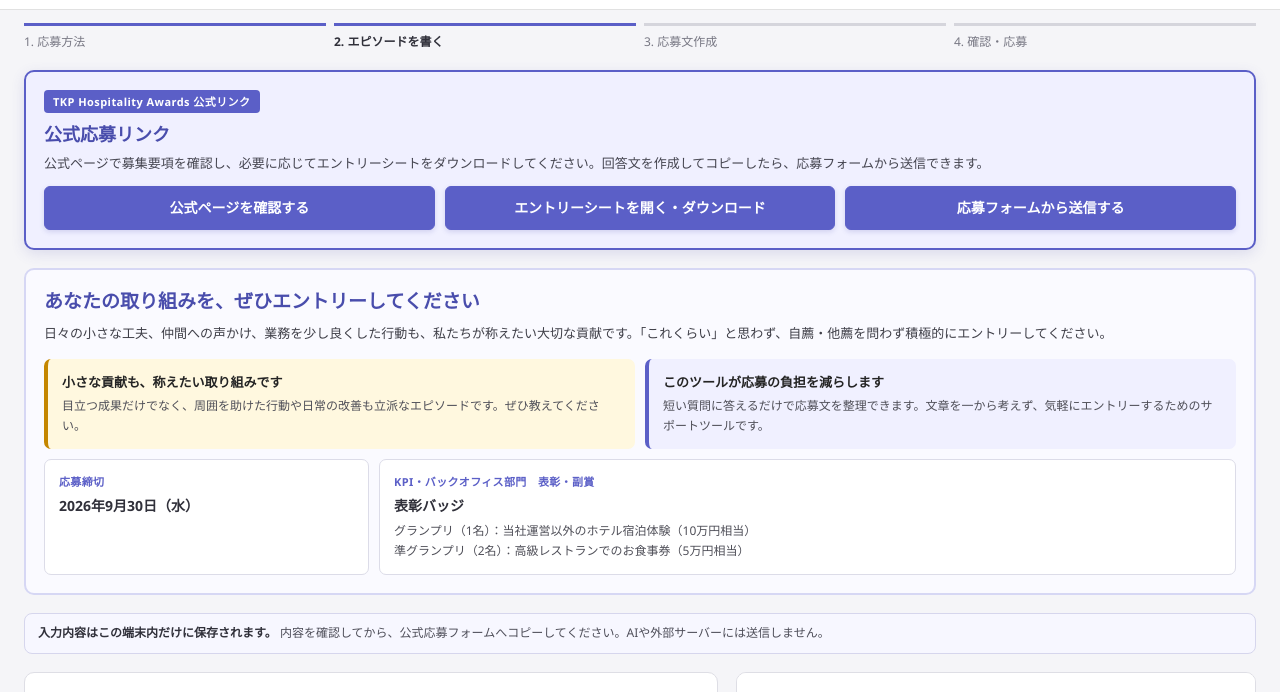
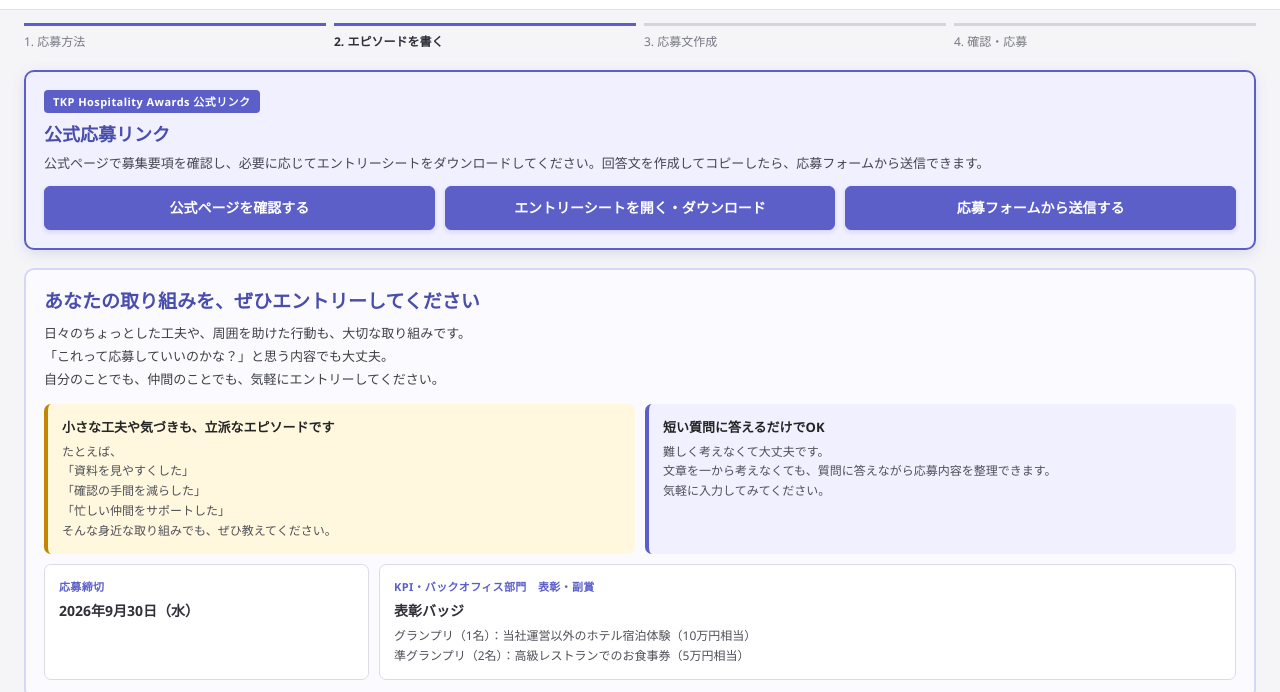
Before and after one commit to yuxuan-cao-0427/tkp-hospitality-awards-entry-helper, a plain HTML site: page index.html in a window 1280 px wide. Shown: the part 58-750 px from the top of the page. Drawn offline with Linux system fonts and the light colour scheme.

Commit message:
Revise encouragement copy

```diff
--- a/index.html
+++ b/index.html
@@ -210,15 +210,15 @@
 
           <section class="encouragement" aria-labelledby="encouragementTitle">
             <h2 id="encouragementTitle">あなたの取り組みを、ぜひエントリーしてください</h2>
-            <p class="encouragement-lead">日々の小さな工夫、仲間への声かけ、業務を少し良くした行動も、私たちが称えたい大切な貢献です。「これくらい」と思わず、自薦・他薦を問わず積極的にエントリーしてください。</p>
+            <p class="encouragement-lead">日々のちょっとした工夫や、周囲を助けた行動も、大切な取り組みです。<br>「これって応募していいのかな？」と思う内容でも大丈夫。<br>自分のことでも、仲間のことでも、気軽にエントリーしてください。</p>
             <div class="encouragement-grid">
               <div class="encouragement-item praise">
-                <strong>小さな貢献も、称えたい取り組みです</strong>
-                <p>目立つ成果だけでなく、周囲を助けた行動や日常の改善も立派なエピソードです。ぜひ教えてください。</p>
+                <strong>小さな工夫や気づきも、立派なエピソードです</strong>
+                <p>たとえば、<br>「資料を見やすくした」<br>「確認の手間を減らした」<br>「忙しい仲間をサポートした」<br>そんな身近な取り組みでも、ぜひ教えてください。</p>
               </div>
               <div class="encouragement-item support">
-                <strong>このツールが応募の負担を減らします</strong>
-                <p>短い質問に答えるだけで応募文を整理できます。文章を一から考えず、気軽にエントリーするためのサポートツールです。</p>
+                <strong>短い質問に答えるだけでOK</strong>
+                <p>難しく考えなくて大丈夫です。<br>文章を一から考えなくても、質問に答えながら応募内容を整理できます。<br>気軽に入力してみてください。</p>
               </div>
             </div>
             <div class="award-summary" aria-label="応募締切と表彰・副賞">
```
